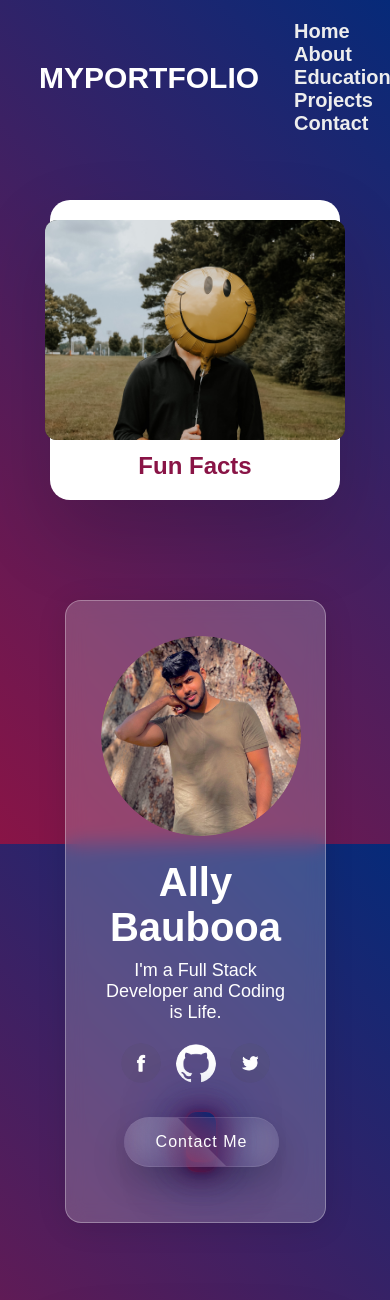
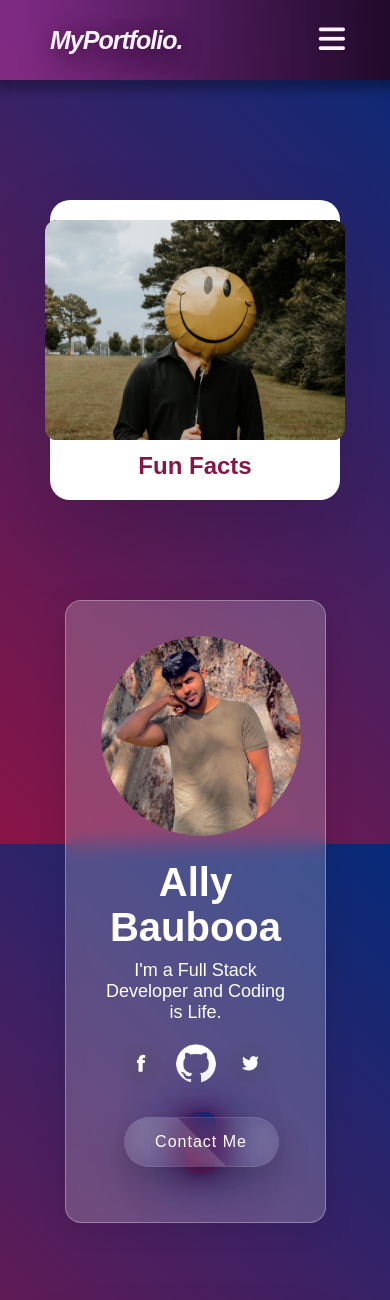
Before and after one commit to allybaubooa/DevPortfolio, a Flask app: page / in a window 390 px wide. Shown: the top 1300 px of the page. Run offline with Flask 2, Linux system fonts and the light colour scheme; some libraries are stand-ins or nearby versions.

Commit message:
Adding Responsiveness

```diff
--- a/static/nav.css
+++ b/static/nav.css
@@ -3,63 +3,177 @@
   top: 0;
   left: 0;
   width: 100%;
-  padding: 20px 10%;
   background: transparent;
   display: flex;
   justify-content: space-between;
   align-items: center;
   z-index: 100;
+  height: 80px;
 }
 
 
-.animated-logo{
-  display: flex;
-  align-items: center;
-  justify-content: center;
+/*.animated-logo{*/
+/*  display: flex;*/
+/*  align-items: center;*/
+/*  justify-content: center;*/
+/*}*/
+
+/*.letter {*/
+/*  font-size: 30px;*/
+/*  text-decoration: none;*/
+/*  font-weight: 600;*/
+/*  transition: 0.4s;*/
+/*  transform: translateX(0);*/
+/*  cursor: default;*/
+/*  color: #fff;*/
+/*}*/
+
+/*.letter:hover {*/
+/*  transform: translatey(-1rem);*/
+/*  background: -webkit-linear-gradient(120deg, hsl(223, 86%, 54%), hsl(223, 86%, 54%));*/
+/*  -webkit-background-clip: text;*/
+/*  -webkit-text-fill-color: transparent;*/
+/*}*/
+
+/*.list{*/
+/*  list-style: none;*/
+/*  display: flex;*/
+/*  gap: 25px;*/
+/*}*/
+
+/*#toggler,.navbar label{*/
+/*  display: none;*/
+/*}*/
+
+/*@media screen {*/
+
+/*}*/
+
+/*.navbar a {*/
+/*  font-size: 20px;*/
+/*  color: #ededed;*/
+/*  text-decoration: none;*/
+/*  font-weight: 550;*/
+/*  margin-left: 35px;*/
+/*}*/
+
+/*.navbar a:hover{*/
+/*  color: #891446;*/
+/*}*/
+
+/*.navbar a.active{*/
+/*}*/
+
+:root {
+  --blue : #12d2db;
+  --white : #fcf2fa;
+  --purple : #912a7eaa;
+  --purple-blc : #230622dd;
+  --shadow : 0 5px 10px 5px rgba(0, 0, 0, .3);
+  --navColor : linear-gradient(to right, rgba(178, 47, 147, .6)5%, rgba(35, 6, 34, .9));
 }
 
-.letter {
+nav {
+  position: absolute;
+  background: var(--navColor);
+  box-shadow: var(--shadow);
+  height: 80px;
+  width: 100%;
+}
+label.logo {
+  color: var(--white);
   font-size: 30px;
-  text-decoration: none;
-  font-weight: 600;
-  transition: 0.4s;
-  transform: translateX(0);
-  cursor: default;
-  color: #fff;
+  line-height: 80px;
+  padding: 0 80px;
+  letter-spacing: -1px;
+  font-weight: 800;
+  font-style: italic;
+  transition: .2s ease;
+  text-shadow: 3px 5px 20px #230622aa;
 }
-
-.letter:hover {
-  transform: translatey(-1rem);
-  background: -webkit-linear-gradient(120deg, hsl(223, 86%, 54%), hsl(223, 86%, 54%));
-  -webkit-background-clip: text;
-  -webkit-text-fill-color: transparent;
+nav ul {
+  float: right;
+  margin-right: 80px;
 }
-
-.list{
-  list-style: none;
-  display: flex;
-  gap: 25px;
+nav ul li {
+  display: inline-block;
+  line-height: 80px;
 }
-
-#toggler,.navbar label{
+nav ul li a {
+  color: var(--white);
+  font-size: 17px;
+  padding: 7px 13px;
+  border-radius: 13px;
+  text-transform: lowercase;
+}
+a.active, a:hover {
+  background: var(--purple);
+  transition: .5s;
+}
+.checkbtn {
+  line-height: 80px;
+  font-size: 30px;
+  float: right;
+  cursor: pointer;
+  margin-right: 40px;
+  display: none;
+}
+.checkbtn i {
+  color: var(--white);
+  padding: 5px;
+  border-radius: 10px;
+  transition: .5s ease;
+}
+.checkbtn i:hover {
+  background: var(--purple);
+}
+#check {
   display: none;
 }
 
-@media screen {
-
+/* responsove code */
+@media (max-width: 952px) {
+  /* table mode */
+  label.logo {
+    font-size: 25px;
+    padding-left: 50px;
+  }
+  nav ul li a {
+    font-size: 14px;
+  }
 }
 
-.navbar a {
-  font-size: 20px;
-  color: #ededed;
-  text-decoration: none;
-  font-weight: 550;
-  margin-left: 35px;
+@media (max-width: 858px) {
+  /* mobile mode */
+  .checkbtn {
+    display: block;
+  }
+   ul {
+    position: absolute;
+    width: 100%;
+    height: 100vh;
+    background: var(--purple-blc);
+    top: 80px;
+    left: -100%;
+    padding-top: 80px;
+    text-align: center;
+    transition: .5s ease;
+  }
+  nav ul li {
+    display: block;
+    margin: 30px 0;
+    line-height: 30px;
+  }
+  nav ul li a {
+    font-size: 20px;
+    text-decoration: none;
+  }
+  a.active, a:hover {
+    background: none;
+    color: var(--blue);
+    text-shadow: 0 10px 15px var(--blue);
+  }
+  #check:checked ~ ul {
+    left: 0;
+  }
 }
-
-.navbar a:hover{
-  color: #891446;
-}
-
-.navbar a.active{
-}
--- a/templates/index.html
+++ b/templates/index.html
@@ -7,31 +7,47 @@
     <link rel="stylesheet" href="{{ url_for('static', filename='nav.css') }}">
     <link rel="stylesheet" href="{{ url_for('static', filename='about.css') }}">
     <link rel="stylesheet" href="{{ url_for('static', filename='education.css') }}">
+    <script src="https://kit.fontawesome.com/89c1e40751.js" crossorigin="anonymous"></script>
 </head>
 <body>
 <header class="header">
 <!--      <a href="#" class="logo">My Portfolio</a>-->
-    <div class="animated-logo">
-        <div class="letter">M</div>
-        <div class="letter">Y</div>
-        <div class="letter">P</div>
-        <div class="letter">O</div>
-        <div class="letter">R</div>
-        <div class="letter">T</div>
-        <div class="letter">F</div>
-        <div class="letter">O</div>
-        <div class="letter">L</div>
-        <div class="letter">I</div>
-        <div class="letter">O</div>
-    </div>
+<!--    <div class="animated-logo">-->
+<!--        <div class="letter">M</div>-->
+<!--        <div class="letter">Y</div>-->
+<!--        <div class="letter">P</div>-->
+<!--        <div class="letter">O</div>-->
+<!--        <div class="letter">R</div>-->
+<!--        <div class="letter">T</div>-->
+<!--        <div class="letter">F</div>-->
+<!--        <div class="letter">O</div>-->
+<!--        <div class="letter">L</div>-->
+<!--        <div class="letter">I</div>-->
+<!--        <div class="letter">O</div>-->
+<!--    </div>-->
 
-      <nav class="navbar">
-          <a href="#home" class="active">Home</a>
-          <a href="#about">About</a>
-          <a href="#education">Education</a>
-          <a href="/projects">Projects</a>
-          <a href="/contact">Contact</a>
-      </nav>
+<!--      <nav class="navbar">-->
+<!--          <a href="#home" class="active">Home</a>-->
+<!--          <a href="#about">About</a>-->
+<!--          <a href="#education">Education</a>-->
+<!--          <a href="/projects">Projects</a>-->
+<!--          <a href="/contact">Contact</a>-->
+<!--      </nav>-->
+
+    <nav>
+  <input type="checkbox" id="check">
+  <label for="check" class="checkbtn">
+    <i class="fa-solid fa-bars"></i>
+  </label>
+  <label class="logo">MyPortfolio.</label>
+  <ul>
+    <li><a href="#" class="active">Home</a></li>
+    <li><a href="#about">About</a></li>
+    <li><a href="#">Education</a></li>
+    <li><a href="#">Projects</a></li>
+    <li><a href="#">Contact</a></li>
+  </ul>
+</nav>
 </header>
 
 <section class="home" id="home">
```
